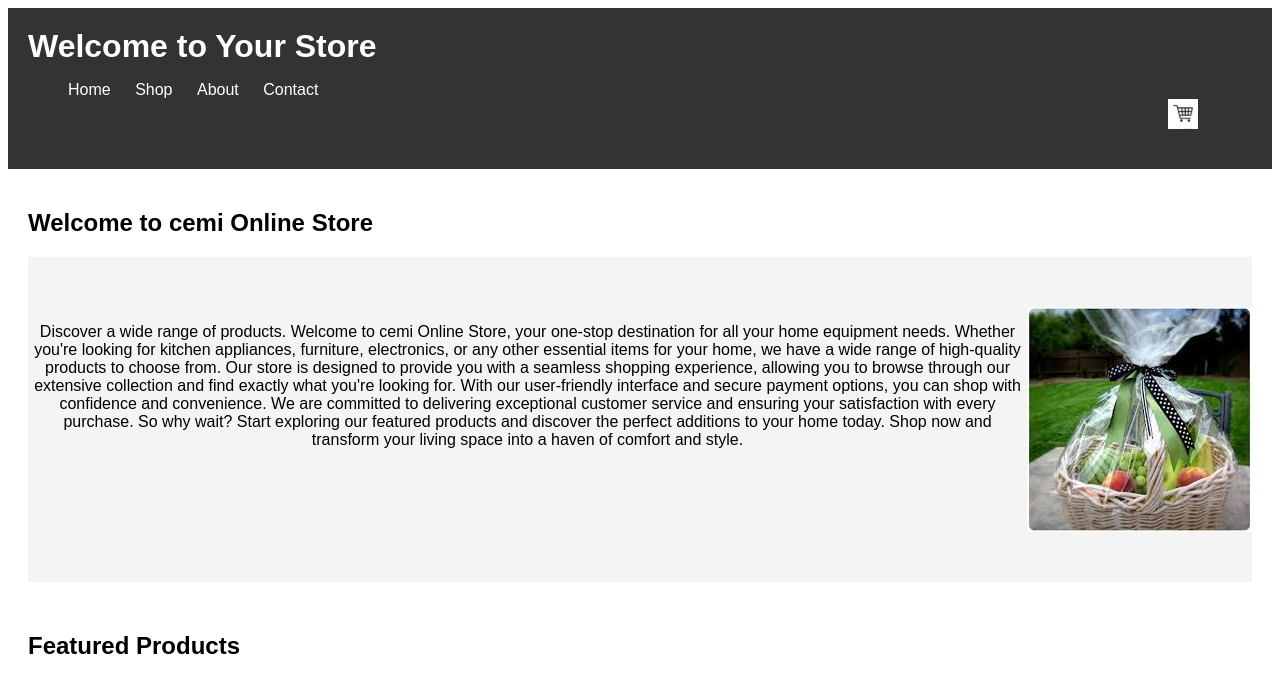
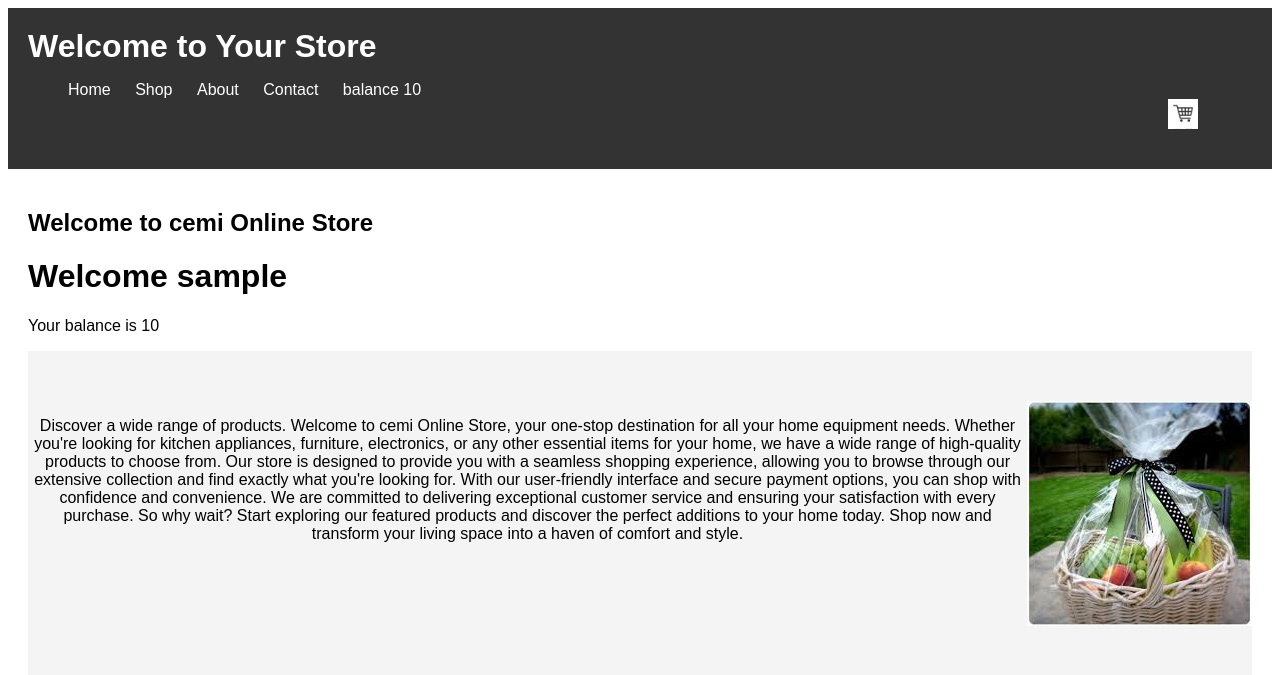
Before and after one commit to Pha12thom/Cemi-App, a Django app: template cemi/store/templates/home.html in a window 1280 px wide. Shown: the top 675 px of the page. Run offline with Django 4.2, Linux system fonts and the light colour scheme; the template is opened without the code that fills it: most values are stand-ins (such as "Sample title", 1, 10 or a date in 2020).

Commit message:
user balance and profile

```diff
--- a/cemi/store/admin.py
+++ b/cemi/store/admin.py
@@ -1,7 +1,8 @@
 from django.contrib import admin
-from .models import Store, items
+from .models import Store, items, user
 
 admin.site.register(Store)
+admin.site.register(user)
 admin.site.register(items)
 # This is the admin.py file where we register our models.
 # Register your models here.
--- a/cemi/store/models.py
+++ b/cemi/store/models.py
@@ -6,6 +6,8 @@ class user(models.Model):
     password = models.CharField(max_length=100)
     created_at = models.DateTimeField(auto_now_add=True)
     updated_at = models.DateTimeField(auto_now=True)
+    spent = models.DecimalField(max_digits=10, decimal_places=2, default=0.00)
+    balance = models.DecimalField(max_digits=10, decimal_places=2, default=0.00)
 
     def __str__(self):
         return self.name
@@ -32,6 +34,8 @@ class items(models.Model):
     store = models.ForeignKey(Store, on_delete=models.CASCADE)
     created_at = models.DateTimeField(auto_now_add=True)
     updated_at = models.DateTimeField(auto_now=True)
+    discount = models.DecimalField(max_digits=10, decimal_places=2, default=0.00)
+    percentage_discount = models.DecimalField(max_digits=5, decimal_places=2, default=0.00)
 
     def __str__(self):
         return self.name
--- a/cemi/store/templates/base.html
+++ b/cemi/store/templates/base.html
@@ -16,6 +16,9 @@
                 <li><a href="#">Shop</a></li>
                 <li><a href="#">About</a></li>
                 <li><a href="#">Contact</a></li>
+                {% for users in user_page %}
+                <li><a href='#'>balance {{ users.balance }}</a></li>
+                {% endfor %}
                 <li><a href="#"><img src="{% static 'cart.png' %}" alt="Shopping Cart"></a></li>
         </ul>
     </nav>
@@ -24,6 +27,7 @@
     <main>
         {% block content %}{% endblock %}
     </main>
+
     <footer>
         <p>&copy; {% now "Y" %} Your Store. All rights reserved.</p>
     </footer>
--- a/cemi/store/templates/home.html
+++ b/cemi/store/templates/home.html
@@ -6,7 +6,12 @@
 
 {% block content %}
 <h2>Welcome to cemi Online Store</h2>
+{% for users in user_page %}
+<h1>Welcome {{ users.username }}</h1>
+<p>Your balance is {{ users.balance }}</p>
+{% endfor %}
 <section class="hero">
+
 
     <p>Discover a wide range of products.
     Welcome to cemi Online Store, your one-stop destination for all your home equipment needs. Whether you're looking for kitchen appliances, furniture, electronics, or any other essential items for your home, we have a wide range of high-quality products to choose from. Our store is designed to provide you with a seamless shopping experience, allowing you to browse through our extensive collection and find exactly what you're looking for. With our user-friendly interface and secure payment options, you can shop with confidence and convenience. We are committed to delivering exceptional customer service and ensuring your satisfaction with every purchase. So why wait? Start exploring our featured products and discover the perfect additions to your home today. Shop now and transform your living space into a haven of comfort and style.</p>
```
Also changed, not shown: cemi/store/views.py (+11 -1 lines), cemi/db.sqlite3, cemi/store/migrations/0003_user_balance.py (added), cemi/store/migrations/0004_user_spent.py (added), cemi/store/migrations/0005_items_discount_items_percentage_discount.py (added).
